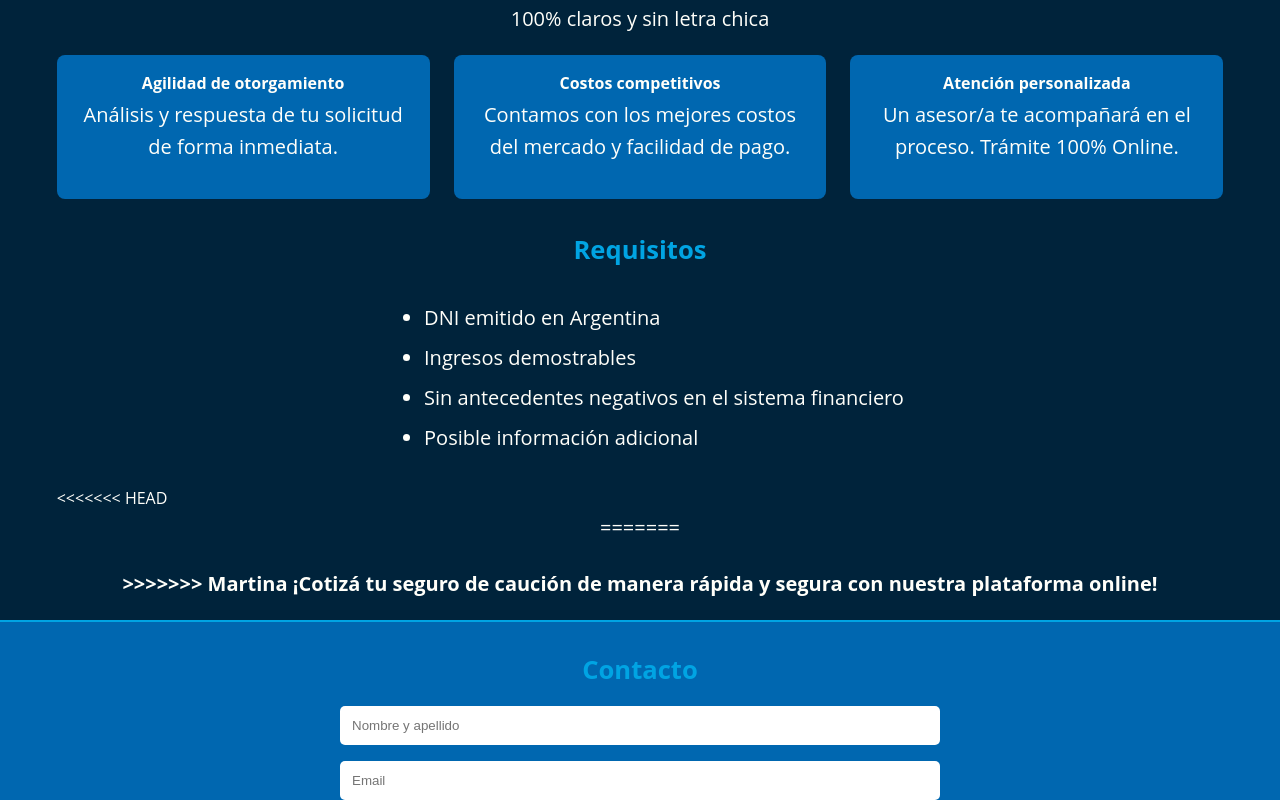
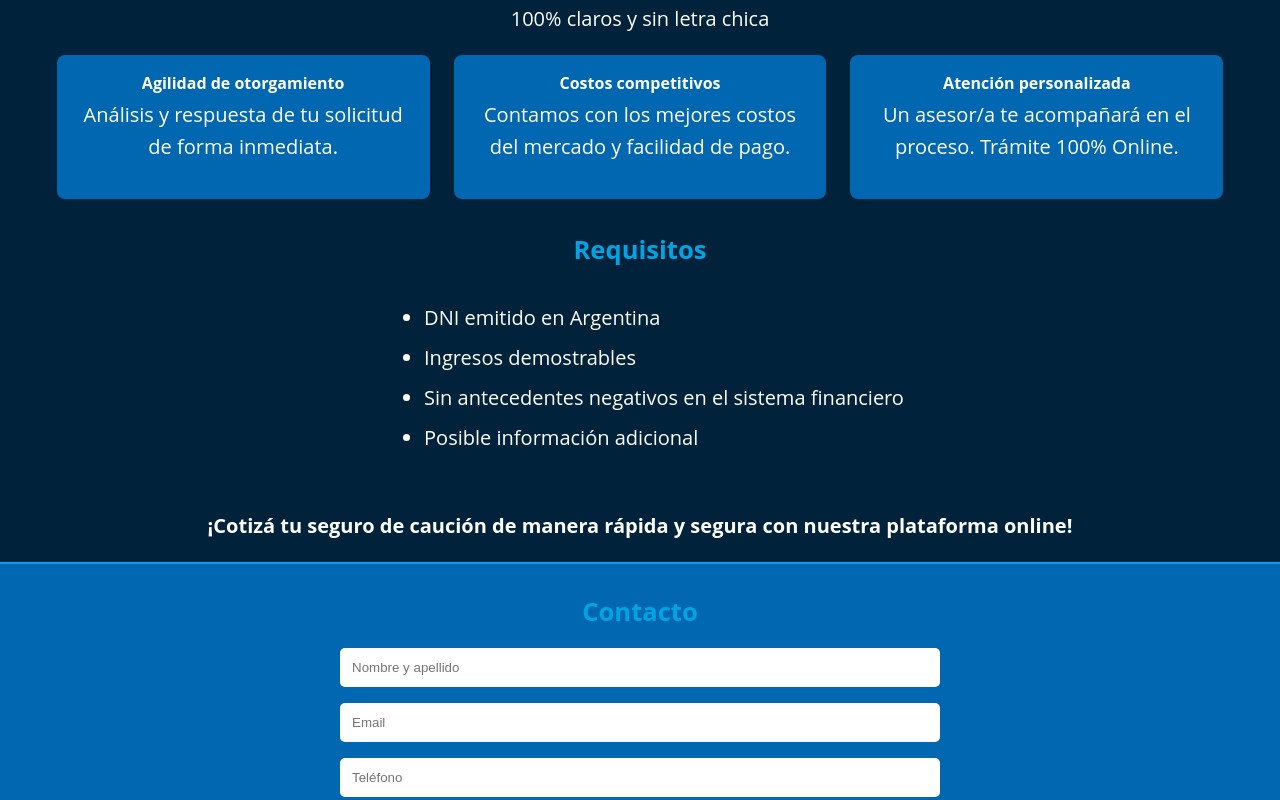
Before and after one commit to Braiam-17/Web-SCOPPA, a plain HTML site: page index.html in a window 1280 px wide. Shown: the part 1183-1983 px from the top of the page. Drawn offline with Linux system fonts and the light colour scheme.

Commit message:
merge Martina into main

```diff
--- a/index.html
+++ b/index.html
@@ -144,11 +144,7 @@
             </ul>
           </div>
         </div>
-<<<<<<< HEAD
-        <p>
-=======
         <p class="renglon"><b>
->>>>>>> Martina
           ¡Cotizá tu seguro de caución de manera rápida y segura con nuestra
           plataforma online!
         </b></p>
```
